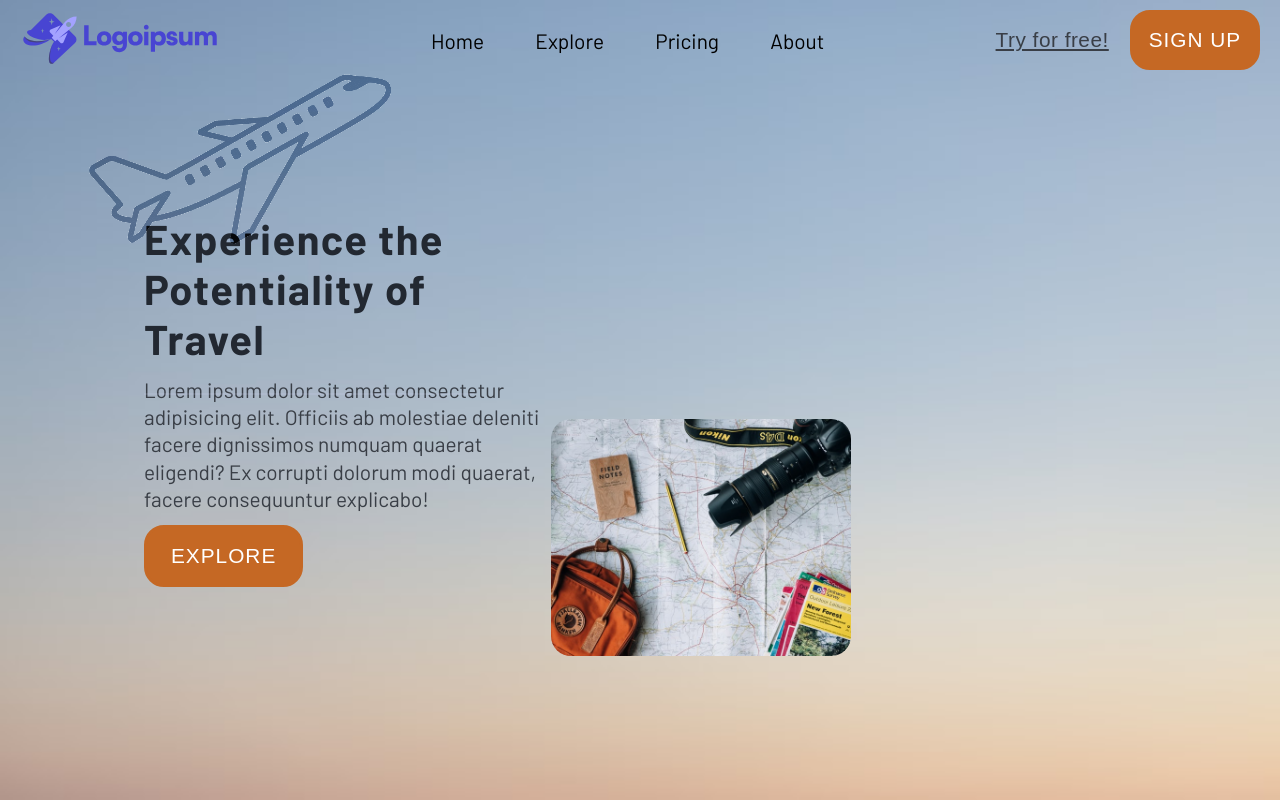
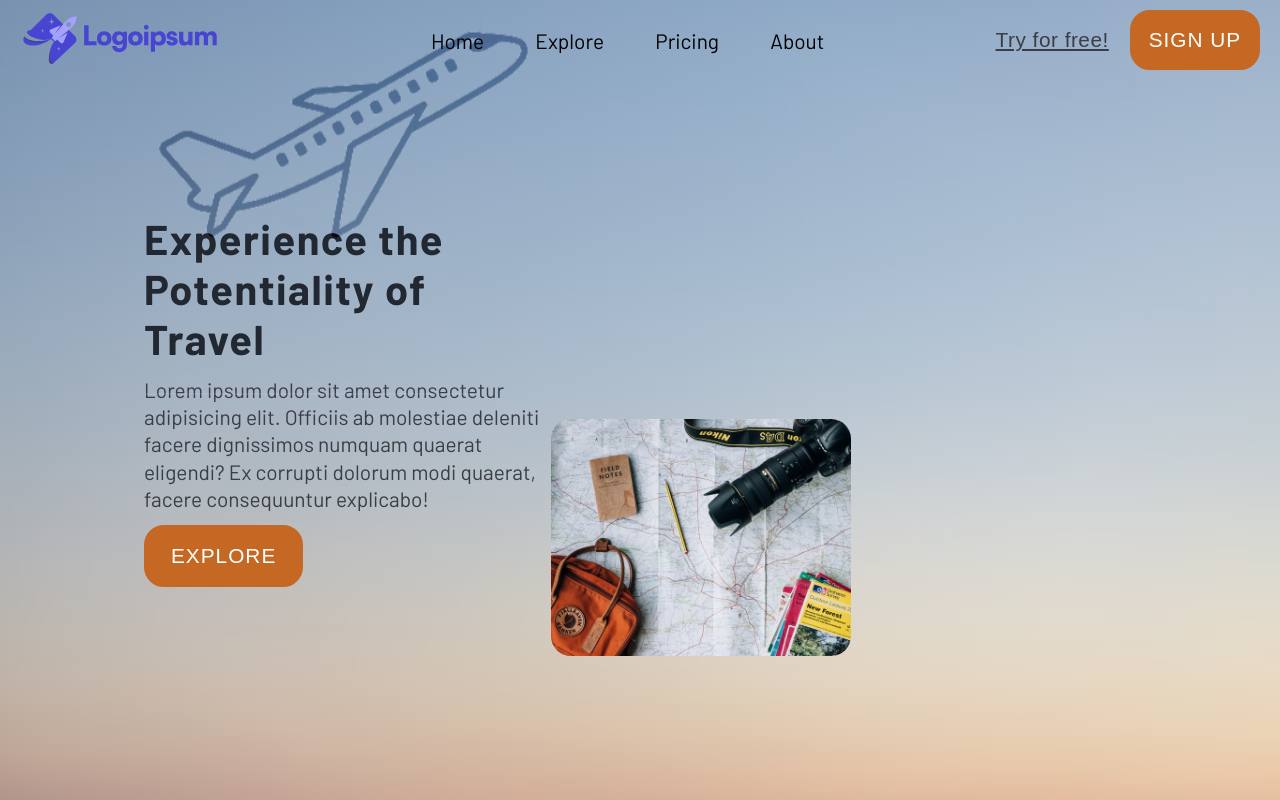
Before and after one commit to MounirEl-Abbas/Travel-portfolio-project, a React (Create React App) app: page / in a window 1280 px wide. Shown: the top 800 px of the page. Built offline with nearby package versions, Linux system fonts and the light colour scheme.

Commit message:
Close sidemenu onclick && plane icon tweaks

```diff
--- a/src/components/navigation/partials/Sidemenu.js
+++ b/src/components/navigation/partials/Sidemenu.js
@@ -17,6 +17,7 @@ const Sidemenu = ({ isMenuOpen, setIsMenuOpen }) => {
           ? "sidemenu-container sidemenu-container-open"
           : "sidemenu-container"
       }`}
+      onClick={() => setIsMenuOpen(false)}
     >
       <nav className={`${isMenuOpen ? "sidemenu sidemenu-open" : "sidemenu"}`}>
         <section className="sidemenu-logo-container">
--- a/src/styles/css/main.css
+++ b/src/styles/css/main.css
@@ -165,7 +165,7 @@ a :visited {
 .sidemenu-container {
   height: 100%;
   width: 100%;
-  transform: translateX(-100vw);
+  transform: translateX(-100%);
   position: fixed;
   z-index: 4;
 }
@@ -245,8 +245,8 @@ a :visited {
 
 .menu-btn {
   position: fixed;
-  top: 30px;
-  right: 30px;
+  top: 3rem;
+  right: 3rem;
   font-size: 25px;
   cursor: pointer;
   z-index: 5;
@@ -464,11 +464,14 @@ footer div {
 }
 
 .hero-content-title::after {
-  animation: slide-tr 1s linear both;
-  animation-delay: 0.5s;
-  content: url("../../assets/images/plane-bg.png");
+  animation: slide-tr 2s linear both;
+  content: "";
   position: absolute;
-  bottom: 70%;
+  bottom: 75%;
+  width: 25rem;
+  background: url("../../assets/images/plane-bg.png") no-repeat right;
+  background-size: cover;
+  height: 20rem;
   left: 0;
   right: 0;
   mix-blend-mode: soft-light;
@@ -1688,7 +1691,7 @@ footer div {
 
 @keyframes slide-tr {
   0% {
-    transform: translateY(100vw) translateX(-100vw);
+    transform: translateY(200vw) translateX(-200vw);
   }
   100% {
     transform: translateY(0) translateX(0);
--- a/src/styles/scss/components/navigation/partials/_menu-btn.scss
+++ b/src/styles/scss/components/navigation/partials/_menu-btn.scss
@@ -1,7 +1,7 @@
 .menu-btn {
   position: fixed;
-  top: 30px;
-  right: 30px;
+  top: 3rem;
+  right: 3rem;
   font-size: 25px;
   cursor: pointer;
   z-index: 5;
--- a/src/styles/scss/components/navigation/partials/_sidemenu.scss
+++ b/src/styles/scss/components/navigation/partials/_sidemenu.scss
@@ -4,7 +4,7 @@
 .sidemenu-container {
   height: 100%;
   width: 100%;
-  transform: translateX(-100vw);
+  transform: translateX(-100%);
   position: fixed;
   z-index: 4;
   &-open {
--- a/src/styles/scss/components/pages/home-Page/partials/_hero.scss
+++ b/src/styles/scss/components/pages/home-Page/partials/_hero.scss
@@ -21,11 +21,15 @@
   position: relative;
   &::after {
     -webkit-animation: slide-tr 1s linear both;
-    animation: slide-tr 1s linear both;
-    animation-delay: 0.5s;
-    content: url("../../assets/images/plane-bg.png");
+    animation: slide-tr 2s linear both;
+    content: "";
     position: absolute;
-    bottom: 70%;
+    bottom: 75%;
+    width: 25rem;
+    // max-width: 40rem;
+    background: url("../../assets/images/plane-bg.png") no-repeat right;
+    background-size: cover;
+    height: 20rem;
     left: 0;
     right: 0;
     mix-blend-mode: soft-light;
```
Also changed, not shown: src/styles/scss/_animations.scss (+4 -4 lines).
